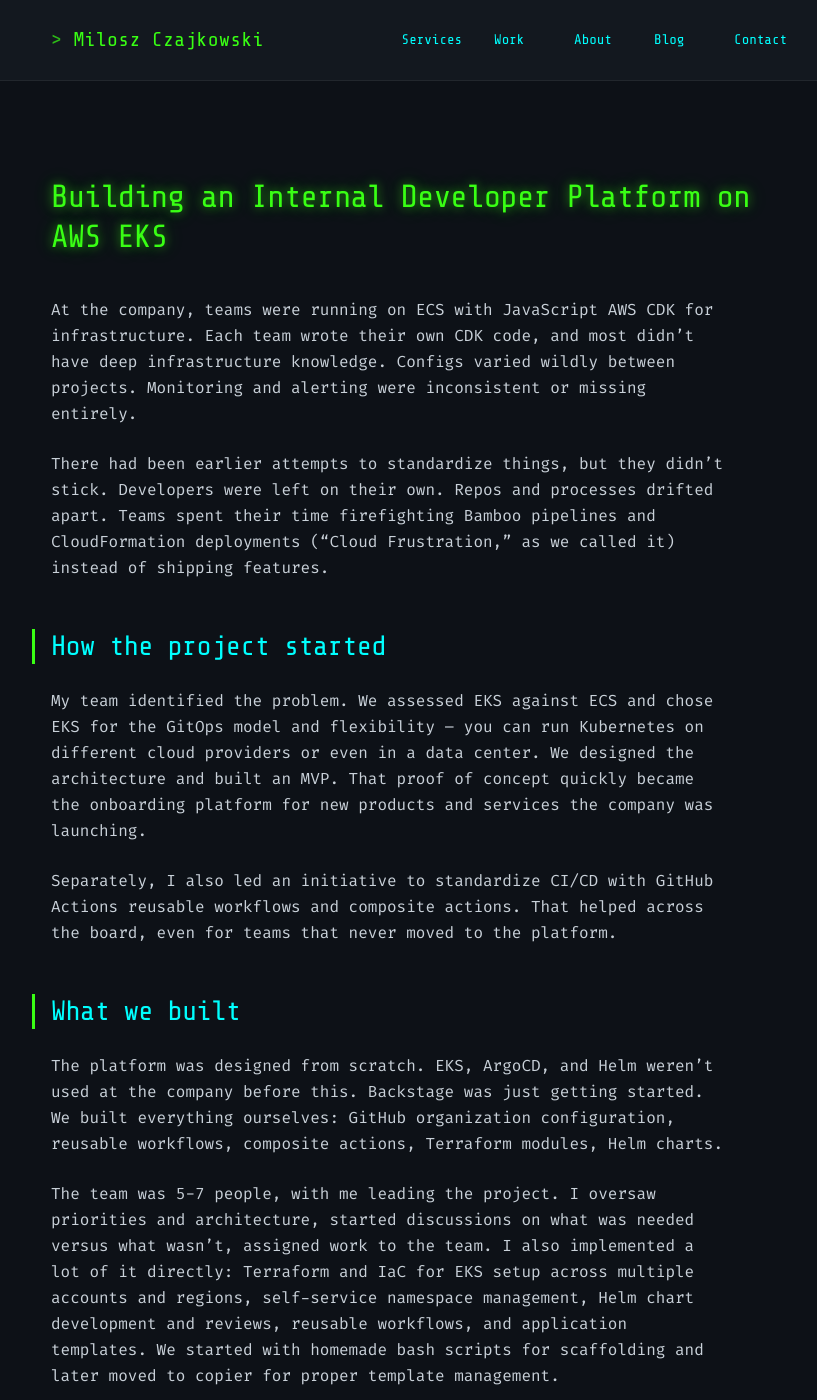
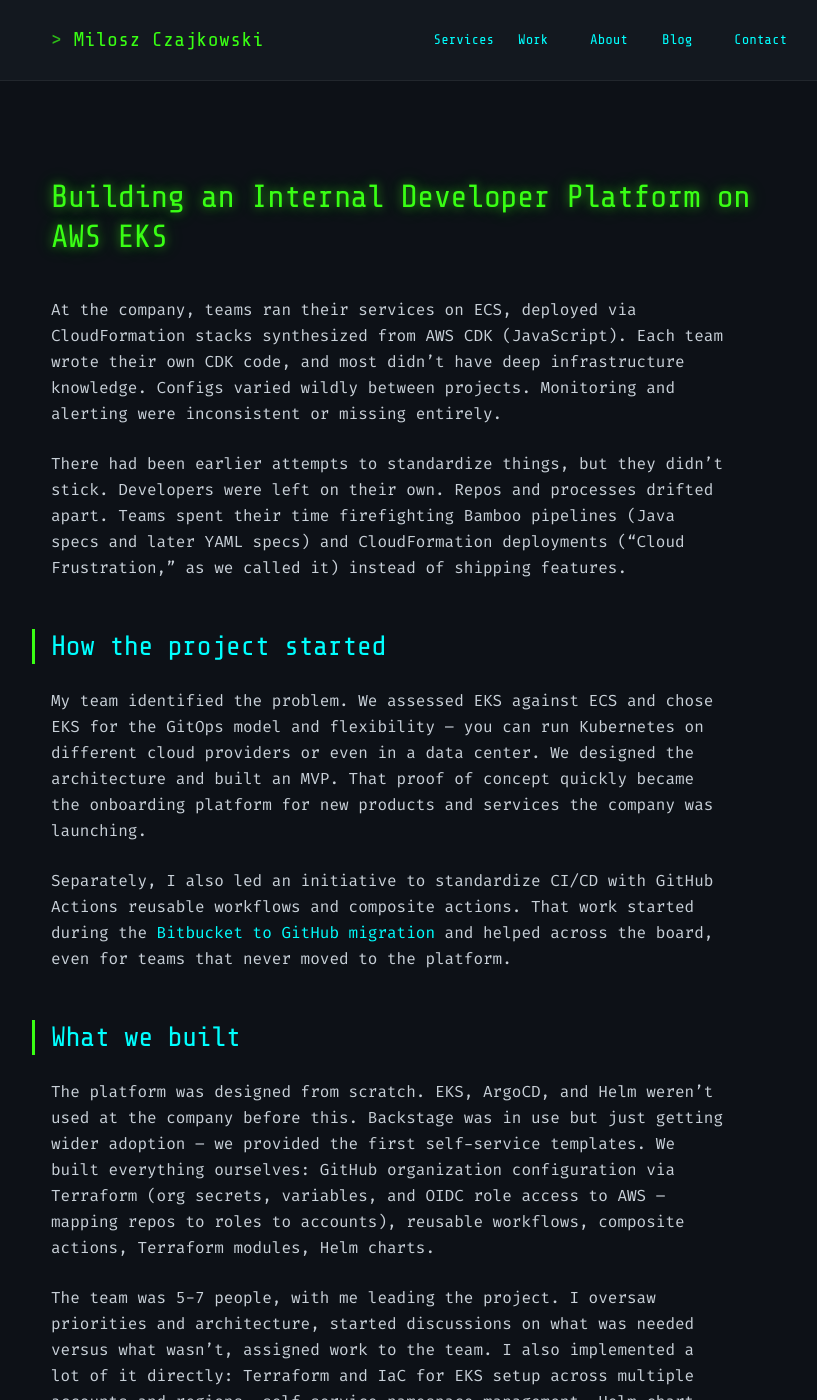
Before and after one commit to reforgeit/reforgeit.github.io, a Jekyll site: the page built from work/internal-developer-platform.md, in a window 1280 px wide and 1400 px high. Shown: the whole window, without its empty margins (221-1038 px from the left). Built offline with Jekyll 4.4.1, drawn with Linux system fonts in a browser that asks for light colours; some of the changed text lies outside the part shown.

Commit message:
content: fix inconsistencies, add cross-links, expand technical details
- Align disbanded team references between both case studies
- Fix back links to point to /work/ instead of /about/#selected-work
- Clarify Backstage adoption (in use, first self-service templates)
- Expand GitHub org config (Terraform-managed secrets, OIDC roles)
- Add cross-links between IDP and migration pages
- Fix ECS/CDK technical description accuracy
- Shorten Copier description
- Add S3+CF custom SLS plugin detail
- Reduce nav gap from space-8 to space-6 for 5 items
- Sync _drafts/ with work/ files

Co-Authored-By: Claude Opus 4.6 <noreply@anthropic.com>

```diff
--- a/_sass/_header.scss
+++ b/_sass/_header.scss
@@ -90,7 +90,7 @@
   gap: var(--space-2) var(--space-4);
 
   @media (min-width: 768px) {
-    gap: var(--space-8);
+    gap: var(--space-6);
   }
 }
 
--- a/work/internal-developer-platform.md
+++ b/work/internal-developer-platform.md
@@ -4,30 +4,30 @@ title: "Building an Internal Developer Platform on AWS EKS"
 permalink: /work/internal-developer-platform/
 ---
 
-At the company, teams were running on ECS with JavaScript AWS CDK for infrastructure. Each team wrote their own CDK code, and most didn't have deep infrastructure knowledge. Configs varied wildly between projects. Monitoring and alerting were inconsistent or missing entirely.
+At the company, teams ran their services on ECS, deployed via CloudFormation stacks synthesized from AWS CDK (JavaScript). Each team wrote their own CDK code, and most didn't have deep infrastructure knowledge. Configs varied wildly between projects. Monitoring and alerting were inconsistent or missing entirely.
 
-There had been earlier attempts to standardize things, but they didn't stick. Developers were left on their own. Repos and processes drifted apart. Teams spent their time firefighting Bamboo pipelines and CloudFormation deployments ("Cloud Frustration," as we called it) instead of shipping features.
+There had been earlier attempts to standardize things, but they didn't stick. Developers were left on their own. Repos and processes drifted apart. Teams spent their time firefighting Bamboo pipelines (Java specs and later YAML specs) and CloudFormation deployments ("Cloud Frustration," as we called it) instead of shipping features.
 
 ## How the project started
 
 My team identified the problem. We assessed EKS against ECS and chose EKS for the GitOps model and flexibility -- you can run Kubernetes on different cloud providers or even in a data center. We designed the architecture and built an MVP. That proof of concept quickly became the onboarding platform for new products and services the company was launching.
 
-Separately, I also led an initiative to standardize CI/CD with GitHub Actions reusable workflows and composite actions. That helped across the board, even for teams that never moved to the platform.
+Separately, I also led an initiative to standardize CI/CD with GitHub Actions reusable workflows and composite actions. That work started during the [Bitbucket to GitHub migration](/work/github-migration/) and helped across the board, even for teams that never moved to the platform.
 
 ## What we built
 
-The platform was designed from scratch. EKS, ArgoCD, and Helm weren't used at the company before this. Backstage was just getting started. We built everything ourselves: GitHub organization configuration, reusable workflows, composite actions, Terraform modules, Helm charts.
+The platform was designed from scratch. EKS, ArgoCD, and Helm weren't used at the company before this. Backstage was in use but just getting wider adoption -- we provided the first self-service templates. We built everything ourselves: GitHub organization configuration via Terraform (org secrets, variables, and OIDC role access to AWS -- mapping repos to roles to accounts), reusable workflows, composite actions, Terraform modules, Helm charts.
 
-The team was 5-7 people, with me leading the project. I oversaw priorities and architecture, started discussions on what was needed versus what wasn't, assigned work to the team. I also implemented a lot of it directly: Terraform and IaC for EKS setup across multiple accounts and regions, self-service namespace management, Helm chart development and reviews, reusable workflows, and application templates. We started with homemade bash scripts for scaffolding and later moved to copier for proper template management.
+The team was 5-7 people, with me leading the project. I oversaw priorities and architecture, started discussions on what was needed versus what wasn't, assigned work to the team. I also implemented a lot of it directly: Terraform and IaC for EKS setup across multiple accounts and regions, self-service namespace management, Helm chart development and reviews, reusable workflows, and application templates (initially bash scripts, later migrated to copier).
 
 The stack:
 
 - **ArgoCD** for GitOps deployments. Teams manage their own ArgoCD app definitions and self-manage their workloads through Argo.
 - **Terraform** for infrastructure provisioning. Company-wide modules for consistent setups across accounts and regions.
 - **GitHub Actions** with reusable workflows and composite actions, plugged into application templates.
-- **Backstage** for application scaffolding. Create a repo from a template, plug it into the ecosystem, go.
+- **Backstage** for application scaffolding. Create a repo from a template, pre-wired with ArgoCD, GitHub Actions, NewRelic, and Helm -- ready to deploy.
 - **NewRelic** for observability. Standardized dashboards and alerting come with every deployment.
-- **Copier** for template management (replacing our earlier homemade bash scripts). Every repo created from our templates runs a daily scheduled workflow that compares its metadata against the source template. If the template has changed, the workflow runs `copier update` and opens a PR for the team to review. We deliberately didn't auto-merge -- we wanted devs aware of every change coming in. This means a fix or improvement to a template propagates to all downstream repos automatically, without anyone chasing teams to update manually. Both polyrepo and monorepo setups are supported.
+- **Copier** for template management. Repos created from our templates run a daily workflow that checks for upstream template changes and opens a PR via `copier update` if anything changed. No auto-merge -- devs review every update. Template fixes propagate to all downstream repos automatically. Supports both polyrepo and monorepo setups.
 - **Release Please** embedded into essentially everything releasable: reusable workflows, composite actions, Helm charts, Terraform modules, copier templates, and repos created from templates. Conventional commits plus semantic versioning for all of it.
 
 ## How teams use it
@@ -50,4 +50,4 @@ AWS EKS, ArgoCD, Terraform, GitHub Actions, Backstage, NewRelic, Helm, Karpenter
 
 ---
 
-<a href="/about/#selected-work" class="btn btn-secondary">&larr; Back to Selected Work</a>
+<a href="/work/" class="btn btn-secondary">&larr; Back to Selected Work</a>
```
Also changed, not shown: _drafts/2026-02-07-migrating-hundreds-of-repos-from-bitbucket-to-github.md (+4 -4 lines), _drafts/2026-02-08-building-internal-developer-platform-aws-eks.md (+7 -7 lines), work/github-migration.md (+5 -5 lines).
